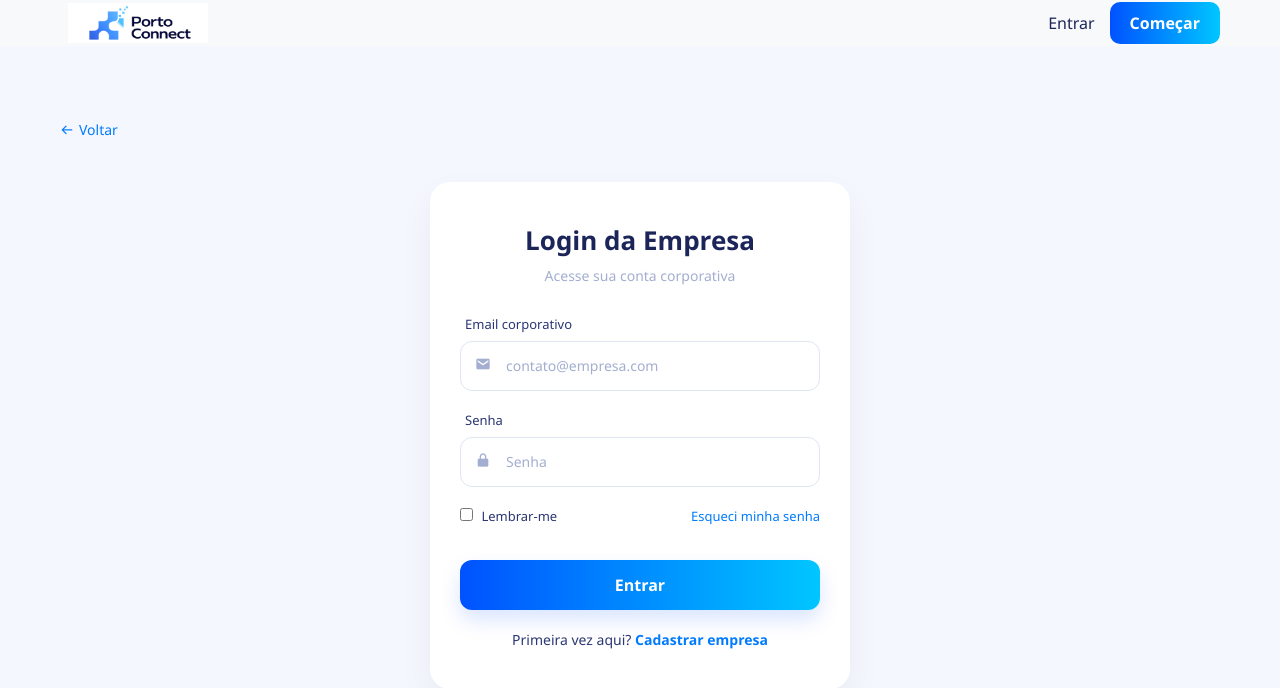
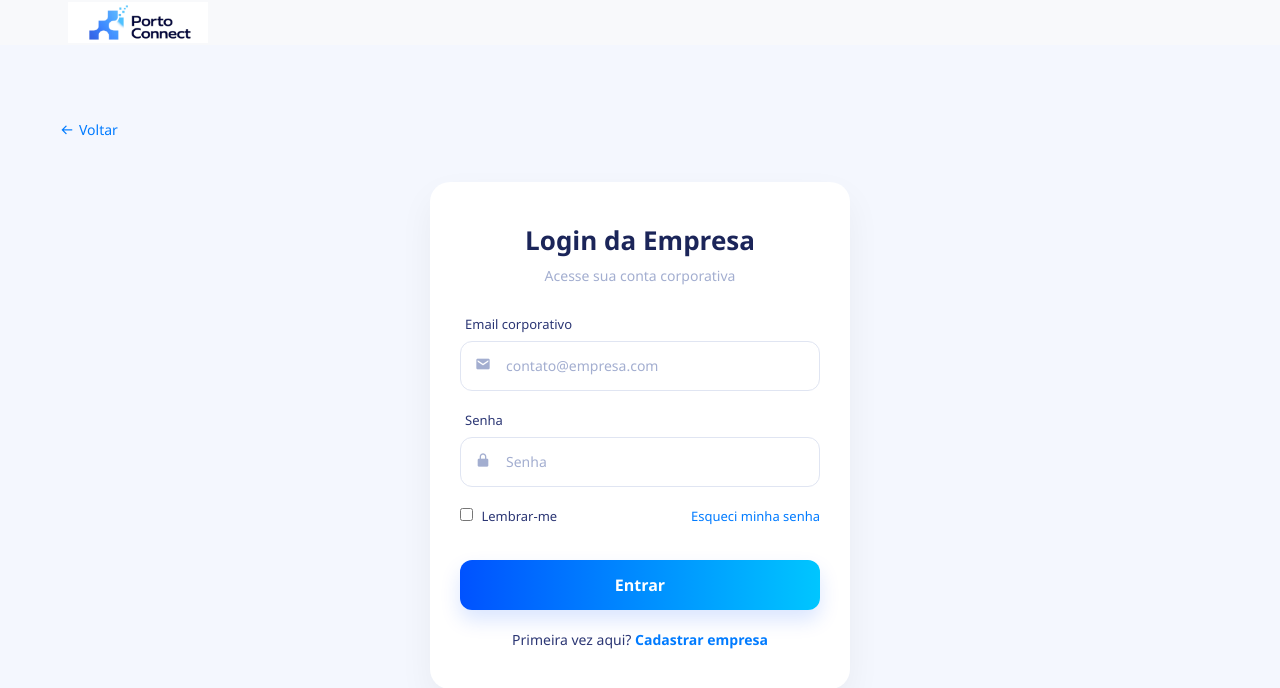
Before and after one commit to Clarice-Couto/porto-connect-platform, a plain HTML site: page pages/login_empresa.html in a window 1280 px wide. Drawn offline with nearby package versions, Linux system fonts and the light colour scheme.

Commit message:
Remove os botoes superiores de entrar e comecar do login_empresa.html

```diff
--- a/pages/login_empresa.html
+++ b/pages/login_empresa.html
@@ -1,5 +1,6 @@
 <!DOCTYPE html>
 <html lang="pt-br">
+
 <head>
     <meta charset="UTF-8">
     <meta name="viewport" content="width=device-width, initial-scale=1.0">
@@ -7,6 +8,7 @@
     <link rel="stylesheet" href="../css/login_empresa.css">
     <title>Login da Empresa</title>
 </head>
+
 <body>
 
     <header class="topo">
@@ -14,14 +16,10 @@
             <img src="../assets/images/logo.png" alt="Logo Porto Connect">
         </div>
 
-        <div class="acoes">
-            <a href="login_empresa.html" class="btn-entrar">Entrar</a>
-            <a href="home_empresa.html" class="btn-comecar">Começar</a>
-        </div>
     </header>
 
     <main>
-<a href="../login.html" class="voltar">
+        <a href="../login.html" class="voltar">
             <i class='bx bx-arrow-back'></i>
             Voltar
         </a>
@@ -62,4 +60,5 @@
         </div>
     </main>
 </body>
+
 </html>
```
